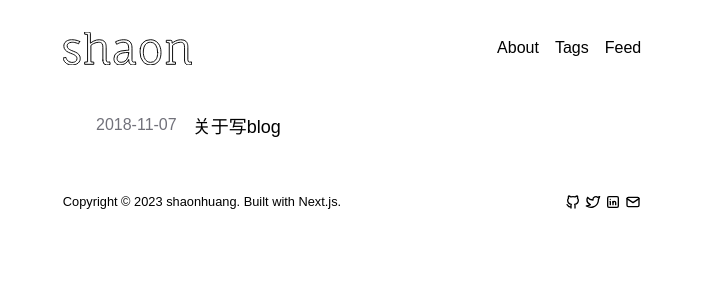
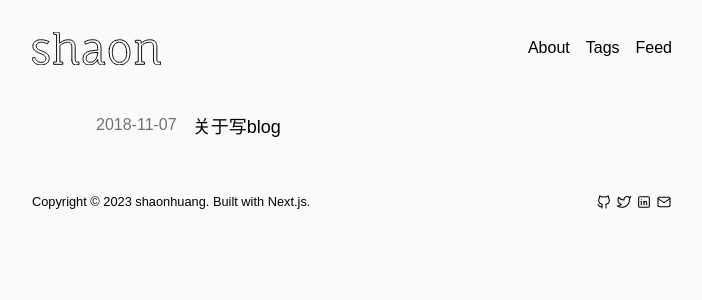
Before and after one commit to shaonhuang/shaonhuang-blog, a Next.js app: page / in a window 1280 px wide. Shown: the top 300 px of the page, without its empty margins (288-990 px from the left). Built offline with nearby package versions, Linux system fonts and the light colour scheme.

Commit message:
style tweak
- use rehype-pretty-code (shiki) instead of prism;
- improve code block style;
- change light mode background color to bg-zinc-50;
- fix content width to 640px;
- use css variable for font family.

fix some packages

update some styles

```diff
--- a/components/Layout.tsx
+++ b/components/Layout.tsx
@@ -1,20 +1,22 @@
 import Link from 'next/link';
+import { PropsWithChildren } from 'react';
+import { Noto_Serif_SC } from '@next/font/google';
+import { Logo } from './Logo';
 import siteConfig from '../site.config.js';
-import { Noto_Serif_SC } from '@next/font/google';
-import { PropsWithChildren } from 'react';
-import { Logo } from './Logo';
 import { Email, Github, Linkedin, Twitter } from './social';
 
 const notoSerif = Noto_Serif_SC({
   weight: ['400', '600', '900'],
+  display: 'swap',
+  variable: '--font-noto-serif-sc',
+  adjustFontFallback: false,
   subsets: ['chinese-simplified'],
-  display: 'swap',
 });
 
 export const Layout = ({ children }: PropsWithChildren) => {
   return (
     <div
-      className={`container mx-auto min-h-screen min-w-[360px] px-5 ${notoSerif.className}`}
+      className={`container mx-auto min-h-screen min-w-[360px] px-5 ${notoSerif.variable} font-serif`}
     >
       <header className="mx-auto mb-12 mt-8 flex max-w-prose items-center justify-between">
         <Link href="/">
--- a/components/index.tsx
+++ b/components/index.tsx
@@ -1,15 +1,31 @@
 import dynamic from 'next/dynamic';
 import Head from 'next/head';
-import Image from 'next/image';
+import Image, { ImageProps } from 'next/image';
 import { Layout } from './Layout';
 import { Logo } from './Logo';
 
 /** Custom components/renderers to pass to MDX. */
 export const mdxComponents = {
-  // TODO: fix any type
-  img: (props: any) => (
-    // height and width are part of the props, so they get automatically passed here with {...props}
-    <Image {...props} loading="lazy" alt={props.alt} />
+  img: ({
+    title,
+    src,
+    alt,
+    width,
+    height,
+    ...props
+  }: Omit<JSX.IntrinsicElements['img'], 'srcSet' | 'ref' | 'placeholder'>) => (
+    <figure>
+      <Image
+        title={title}
+        src={src as ImageProps['src']}
+        alt={alt as ImageProps['alt']}
+        width={width as ImageProps['width']}
+        height={height as ImageProps['height']}
+        loading="lazy"
+        {...props}
+      />
+      {title && <figcaption>{title}</figcaption>}
+    </figure>
   ),
   Underline: dynamic(() => import('./Annotation').then((mod) => mod.Underline)),
   Box: dynamic(() => import('./Annotation').then((mod) => mod.Box)),
--- a/components/social.tsx
+++ b/components/social.tsx
@@ -17,8 +17,8 @@ interface SocialProps {
 
 export const Social = ({ href, title, Icon }: SocialProps) => {
   return (
-    <a href={href} title={title} target="_blank" rel="me noreferrer">
-      <Icon className="inline-block" size="1em" />
+    <a href={href} title={title} target="_blank" rel="noreferrer me">
+      <Icon className="inline-block stroke-[1.6px]" size="1em" />
     </a>
   );
 };
@@ -26,7 +26,7 @@ export const Social = ({ href, title, Icon }: SocialProps) => {
 export const Github = () => (
   <Social
     href={siteConfig.links.github}
-    title="Github"
+    title="GitHub"
     Icon={IconBrandGithub}
   />
 );
@@ -42,7 +42,7 @@ export const Twitter = () => (
 export const Linkedin = () => (
   <Social
     href={siteConfig.links.linkedin}
-    title="Linkedin"
+    title="LinkedIn"
     Icon={IconBrandLinkedin}
   />
 );
--- a/lib/content.ts
+++ b/lib/content.ts
@@ -3,10 +3,11 @@ import path from 'path';
 import { MDXRemoteSerializeResult } from 'next-mdx-remote';
 import { serialize } from 'next-mdx-remote/serialize';
 import rehypeKatex from 'rehype-katex';
-import rehypePrism from 'rehype-prism-plus';
+import rehypePrettyCode from 'rehype-pretty-code';
 import rehypeRewrite from 'rehype-rewrite';
 import remarkMath from 'remark-math';
 import remarkGfm from 'remark-gfm';
+import remarkUnwrapImages from 'remark-unwrap-images';
 import { imageSize } from 'image-size';
 import { Element } from 'hast';
 
@@ -38,7 +39,7 @@ export const getMdxSourceBySlug = async (
   const source = await getSourceBySlug(slug);
   const mdxSource = await serialize(source, {
     mdxOptions: {
-      remarkPlugins: [remarkGfm, remarkMath],
+      remarkPlugins: [remarkGfm, remarkMath, remarkUnwrapImages],
       rehypePlugins: [
         [
           rehypeRewrite,
@@ -48,9 +49,13 @@ export const getMdxSourceBySlug = async (
           },
         ],
         rehypeKatex,
-        rehypePrism,
+        [
+          rehypePrettyCode,
+          {
+            theme: 'css-variables',
+          },
+        ],
       ],
-      development: false,
     },
     parseFrontmatter: true,
   });
--- a/pages/_document.tsx
+++ b/pages/_document.tsx
@@ -2,12 +2,20 @@ import { Head, Html, Main, NextScript } from 'next/document';
 
 const Document = () => {
   return (
-    <Html className="dark:bg-zinc-900 dark:text-white">
+    <Html className="bg-zinc-50 dark:bg-zinc-900 dark:text-white">
+        {/**
+         * Indicate dark mode support
+         * Improves the default styling in dark mode, such as system controls
+         * and scrollbars
+         * @see https://web.dev/color-scheme/
+         */}
+        <meta name="color-scheme" content="light dark" />
+
       <Head>
         {/**
          * Favicons
          * Definitive edition of "How to Favicon in 2021"
-         * https://dev.to/masakudamatsu/favicon-nightmare-how-to-maintain-sanity-3al7
+         * @see https://dev.to/masakudamatsu/favicon-nightmare-how-to-maintain-sanity-3al7
          */}
         <link rel="icon" href="/favicon.ico" sizes="any" />
         <link rel="icon" href="/favicon.svg" type="image/svg+xml" />
--- a/postcss.config.cjs
+++ b/postcss.config.cjs
@@ -1,3 +1,4 @@
+/** @type {import('postcss').Postcss} */
 module.exports = {
   plugins: {
     tailwindcss: {},
--- a/posts/about-blog.md
+++ b/posts/about-blog.md
@@ -5,6 +5,12 @@ tags:
   - Thoughts
 ---
 
+<div lang="en">
+
+> WARNING: This post is highly opinionated and biased, collected randomly from the author's extremely limited feelings and thoughts.
+
+</div>
+
 之前有做过一两版的blog，但是都是不是很满意，第一次写blog的时候就在想要不要用WordPress直接搭建一个，自己只用关心输出什么样的博客内容，而不去关心blog的外貌。就算是抱着这样的想法，每每到最后付诸实践的时候，就觉得行动的第一步应该是blog是要有自己的风格。一旦想到这样的事情，就会将写blog这样的事情拖到最后。总是技术优先，然后就是无止境的被中断，被打扰。我相信很多人也会和我一样有相同的感受。
 
 这段就先到这里。先把网站搭起来。哈哈哈
--- a/styles/globals.css
+++ b/styles/globals.css
@@ -1,116 +1,37 @@
-/* :root {
-  --max-width: 1100px;
-  --border-radius: 12px;
-  --font-mono: ui-monospace, Menlo, Monaco, 'Cascadia Mono', 'Segoe UI Mono',
-    'Roboto Mono', 'Oxygen Mono', 'Ubuntu Monospace', 'Source Code Pro',
-    'Fira Mono', 'Droid Sans Mono', 'Courier New', monospace;
-
-  --foreground-rgb: 0, 0, 0;
-  --background-start-rgb: 214, 219, 220;
-  --background-end-rgb: 255, 255, 255;
-
-  --primary-glow: conic-gradient(
-    from 180deg at 50% 50%,
-    #16abff33 0deg,
-    #0885ff33 55deg,
-    #54d6ff33 120deg,
-    #0071ff33 160deg,
-    transparent 360deg
-  );
-  --secondary-glow: radial-gradient(
-    rgba(255, 255, 255, 1),
-    rgba(255, 255, 255, 0)
-  );
-
-  --tile-start-rgb: 239, 245, 249;
-  --tile-end-rgb: 228, 232, 233;
-  --tile-border: conic-gradient(
-    #00000080,
-    #00000040,
-    #00000030,
-    #00000020,
-    #00000010,
-    #00000010,
-    #00000080
-  );
-
-  --callout-rgb: 238, 240, 241;
-  --callout-border-rgb: 172, 175, 176;
-  --card-rgb: 180, 185, 188;
-  --card-border-rgb: 131, 134, 135;
-}
-
-@media (prefers-color-scheme: dark) {
-  :root {
-    --foreground-rgb: 255, 255, 255;
-    --background-start-rgb: 0, 0, 0;
-    --background-end-rgb: 0, 0, 0;
-
-    --primary-glow: radial-gradient(rgba(1, 65, 255, 0.4), rgba(1, 65, 255, 0));
-    --secondary-glow: linear-gradient(
-      to bottom right,
-      rgba(1, 65, 255, 0),
-      rgba(1, 65, 255, 0),
-      rgba(1, 65, 255, 0.3)
-    );
-
-    --tile-start-rgb: 2, 13, 46;
-    --tile-end-rgb: 2, 5, 19;
-    --tile-border: conic-gradient(
-      #ffffff80,
-      #ffffff40,
-      #ffffff30,
-      #ffffff20,
-      #ffffff10,
-      #ffffff10,
-      #ffffff80
-    );
-
-    --callout-rgb: 20, 20, 20;
-    --callout-border-rgb: 108, 108, 108;
-    --card-rgb: 100, 100, 100;
-    --card-border-rgb: 200, 200, 200;
-  }
-}
-
-* {
-  box-sizing: border-box;
-  padding: 0;
-  margin: 0;
-}
-
-html,
-body {
-  max-width: 100vw;
-  overflow-x: hidden;
-}
-
-body {
-  color: rgb(var(--foreground-rgb));
-  background: linear-gradient(
-      to bottom,
-      transparent,
-      rgb(var(--background-end-rgb))
-    )
-    rgb(var(--background-start-rgb));
-}
-
-a {
-  color: inherit;
-  text-decoration: none;
-} */
-
-/* @media (prefers-color-scheme: dark) {
-  html {
-    color-scheme: dark;
-  }
-} */
-
 @tailwind base;
 @tailwind components;
 @tailwind utilities;
 
 @layer base {
+  :root {
+    --shiki-color-text: #414141;
+    --shiki-color-background: transparent;
+    --shiki-token-constant: #1976d2;
+    --shiki-token-string: #22863a;
+    --shiki-token-comment: #aaa;
+    --shiki-token-keyword: #d32f2f;
+    --shiki-token-parameter: #ff9800;
+    --shiki-token-function: #6f42c1;
+    --shiki-token-string-expression: #22863a;
+    --shiki-token-punctuation: #212121;
+    --shiki-token-link: #22863a;
+  }
+
+  @media (prefers-color-scheme: dark) {
+    :root {
+      --shiki-color-text: #d1d1d1;
+      --shiki-token-constant: #79b8ff;
+      --shiki-token-string: #ffab70;
+      --shiki-token-comment: #6b737c;
+      --shiki-token-keyword: #f97583;
+      --shiki-token-parameter: #ff9800;
+      --shiki-token-function: #b392f0;
+      --shiki-token-string-expression: #4bb74a;
+      --shiki-token-punctuation: #bbbbbb;
+      --shiki-token-link: #ffab70;
+    }
+  }
+
   .prose blockquote {
     @apply not-italic;
   }
--- a/tailwind.config.cjs
+++ b/tailwind.config.cjs
@@ -1,3 +1,5 @@
+const { fontFamily } = require('tailwindcss/defaultTheme');
+
 /** @type {import('tailwindcss').Config} */
 module.exports = {
   content: [
@@ -14,9 +16,28 @@ module.exports = {
         hotbrick: 'rgb(255 61 0)',
         pep: 'rgb(255,194,231)',
       },
+      fontFamily: {
+        serif: ['var(--font-noto-serif-sc)', ...fontFamily.serif],
+      },
+      maxWidth: {
+        prose: '640px',
+      },
       boxShadow: {
         highlight: 'inset 0 -.5em 0 0',
       },
+      typography: (theme) => ({
+        DEFAULT: {
+          css: {
+            maxWidth: theme('maxWidth.prose'),
+          },
+        },
+        zinc: {
+          css: {
+            '--tw-prose-pre-bg': theme('colors.zinc.100'),
+            '--tw-prose-invert-pre-bg': theme('colors.zinc.800 / 50%'),
+          },
+        },
+      }),
     },
   },
   plugins: [require('@tailwindcss/typography')],
```
Also changed, not shown: package.json (+6 -2 lines), 1 other file (tests, documents, lock files or other folders).
